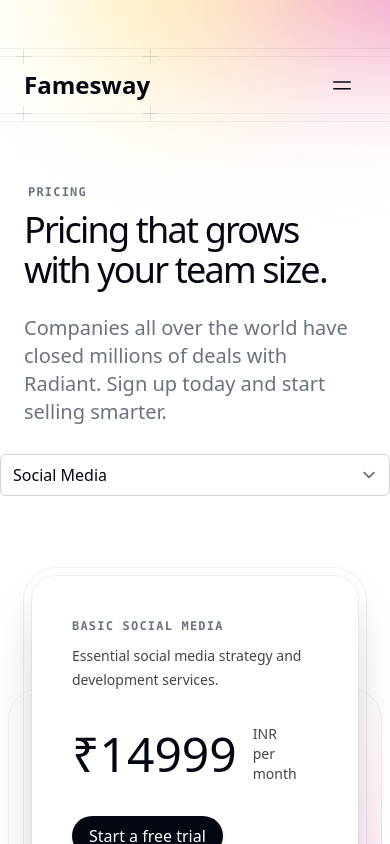
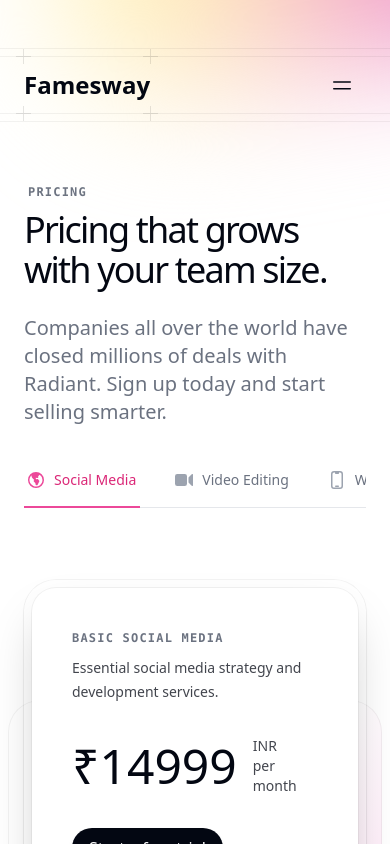
Before and after one commit to fameswayinfo/main, a Next.js app: page /pricing in a window 390 px wide. Shown: the top 844 px of the page. Built offline with nearby package versions, Linux system fonts and the light colour scheme; a web font is replaced by a local one.

Commit message:
select option removed

```diff
--- a/src/app/pricing/page.tsx
+++ b/src/app/pricing/page.tsx
@@ -481,9 +481,9 @@
       <Container>
         <Navbar />
       </Container>
+      <AllPricing />
       {/* <Header /> */}
       {/* <PricingCards /> */}
-      <AllPricing />
       {/* <PricingTable selectedTier={tier} /> */}
       <Testimonial />
       {/* <FrequentlyAskedQuestions /> */}
--- a/src/components/pricing-tabs.tsx
+++ b/src/components/pricing-tabs.tsx
@@ -2,6 +2,7 @@
 import { useContext, useMemo } from 'react'
 import { PricingContext, usePricingContext } from './pricing'
 import { classNames } from '@/utils/helper';
+import { Container } from './container';
 
 export default function Tabs() {
     const { packages, handleChangePackageTab } = usePricingContext();
@@ -16,23 +17,8 @@
     }, [packages]);
 
     return (
-        <div className="max-w-7xl mx-auto pt-7">
-            <div className="sm:hidden">
-                <label htmlFor="tabs" className="sr-only">
-                    Select a tab
-                </label>
-                <select
-                    id="tabs"
-                    name="tabs"
-                    defaultValue={tabs.find((tab) => tab.current)?.name}
-                    className="block w-full rounded-md border-gray-300 focus:border-indigo-500 focus:ring-indigo-500"
-                >
-                    {tabs.map((tab) => (
-                        <option key={tab.name}>{tab.name}</option>
-                    ))}
-                </select>
-            </div>
-            <div className="hidden sm:block">
+        <div className="mx-auto pt-7 overflow-x-auto">
+            <div className="">
                 <div className="border-b border-gray-200">
                     <nav aria-label="Tabs" className="-mb-px flex space-x-8">
                         {tabs.map(({ name, Icon, current, id }) => (
@@ -54,7 +40,7 @@
                                         '-ml-0.5 mr-2 h-5 w-5',
                                     )}
                                 />
-                                <span>{name}</span>
+                                <span className='whitespace-nowrap'>{name}</span>
                             </div>
                         ))}
                     </nav>
--- a/src/components/pricing.tsx
+++ b/src/components/pricing.tsx
@@ -147,7 +147,9 @@
     return (
         <PricingProvider>
             <PricingHeader />
-            <Tabs />
+            <Container>
+                <Tabs />
+            </Container>
             <PricingCards />
         </PricingProvider>
     )
```
